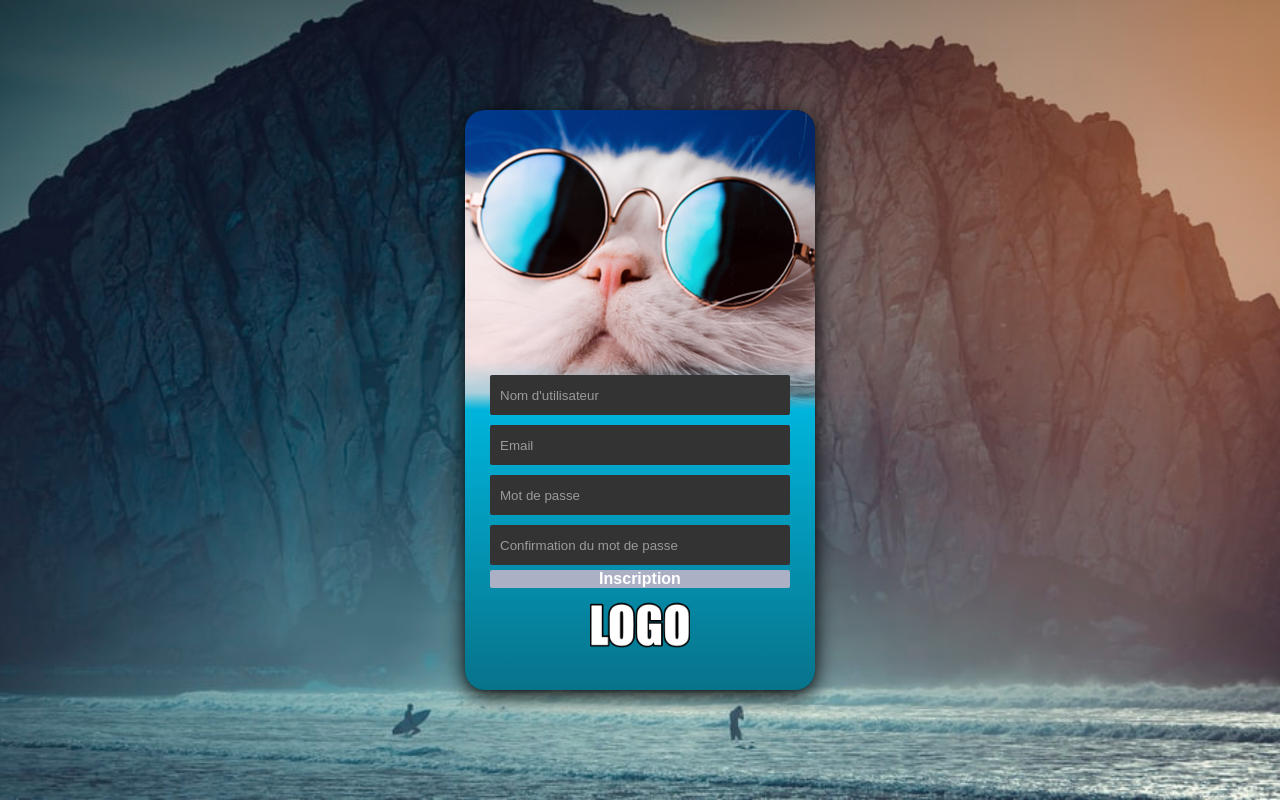
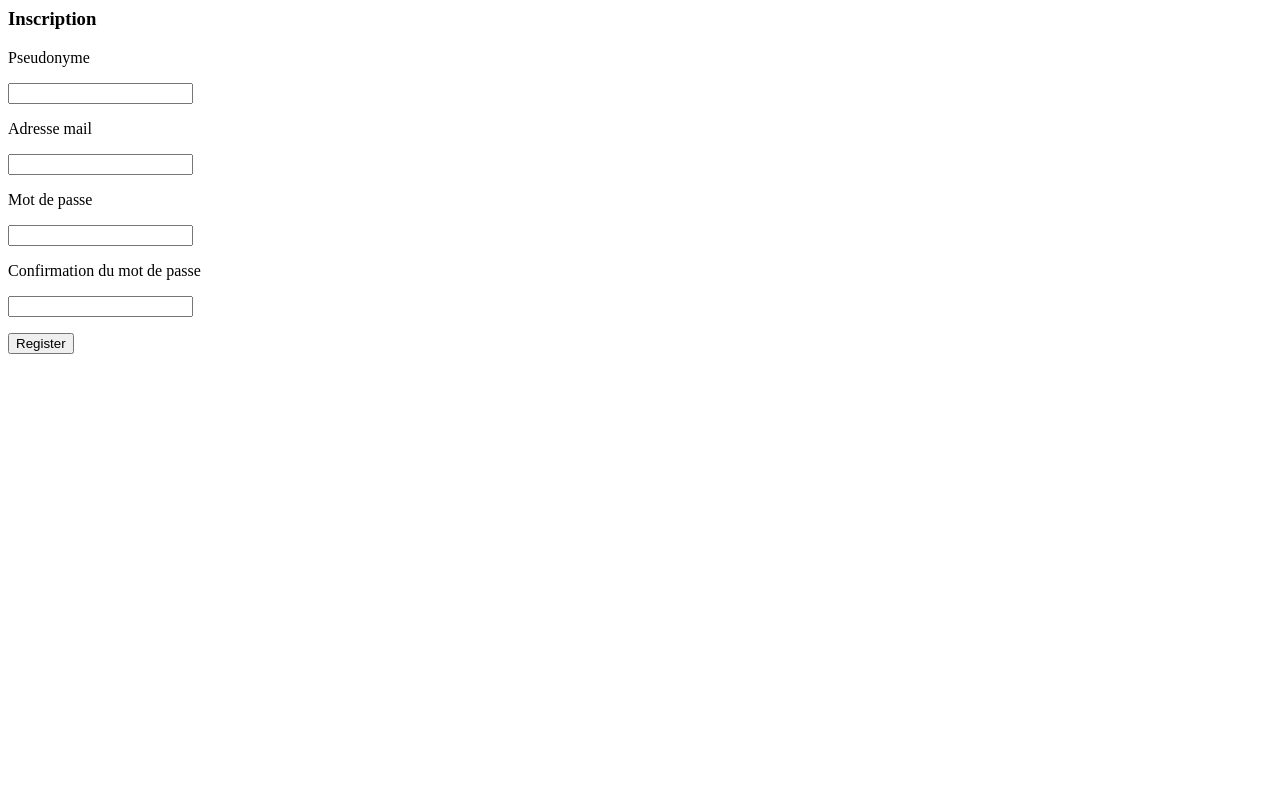
Before and after one commit to nikanorivanovitch/Dispute, a Flask app: page /register in a window 1280 px wide. Run offline with Flask 2, Linux system fonts and the light colour scheme.

Commit message:
Revert "no message"
This reverts commit c97ddd9a867b1196cd92f44693e8ca3ce2ee4dd1.

```diff
--- a/templates/register.html
+++ b/templates/register.html
@@ -1,28 +1,26 @@
-<html Lang="fr">
-<head>
-   <meta charset="UTF-8">
-   <meta http-equiv="X-UA-Compatible content="IE=edge>
-   <meta name="viewport" content="width=device-width, initial-scale=1.0">
-   <link rel="stylesheet" href="../static/css/login.css">
-   <title>Dispute Inscription</title>
-</head>
-<body>
-    <div class="contianer">
-        <div class="bg-img"></div>
-        <div class="content">
-            <form action = "/register" id="RegisterForm" name="RegisterForm" onsubmit="return ValidateFormRegister()" method = "POST">
-                <div>
-                    <input type="text" name='username' placeholder="Nom d'utilisateur" required>
-                    <input type="email" name='email' placeholder="Email" required>
-                    <input type="password" name='password' placeholder="Mot de passe" required>
-                    <input type="password" name='passwordc' placeholder="Confirmation du mot de passe" required>
-                </div>
-                <button>Inscription</button>
-            </form>
-            <img src="../static/images/logo.png" width="100" align="center">
-        </div>
-    </div>
-</body>
+<html>
+    <body>
+        <form action = "/register" id="RegisterForm" name="RegisterForm" onsubmit="return ValidateFormRegister()" method = "POST">
+
+            <p><h3>Inscription</h3></p>
+
+            <p id="LabelPseudonyme">Pseudonyme</p>
+            <p><input type = 'text' name = 'username' required/></p>
+
+            <p id="LabelEmail">Adresse mail</p>
+            <p><input type = 'text' name = 'email' required/></p>
+
+            <p id="LabelPassword">Mot de passe</p>
+            <p><input type = 'password' name = 'password' required/></p>
+
+            <p id="LabelPasswordc">Confirmation du mot de passe</p>
+            <p><input type = 'password' name = 'passwordc' required/></p>
+
+            <p><input type = 'submit' value = 'Register'/></p>
+        </form>
+
+   </body>
+
 </html>
 
 <script type="text/javascript">
```
